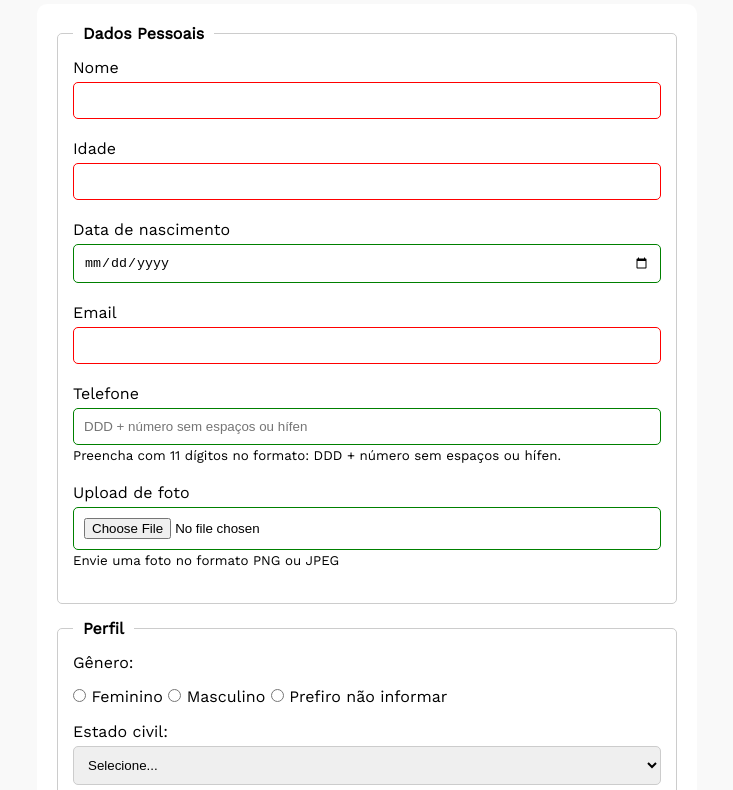
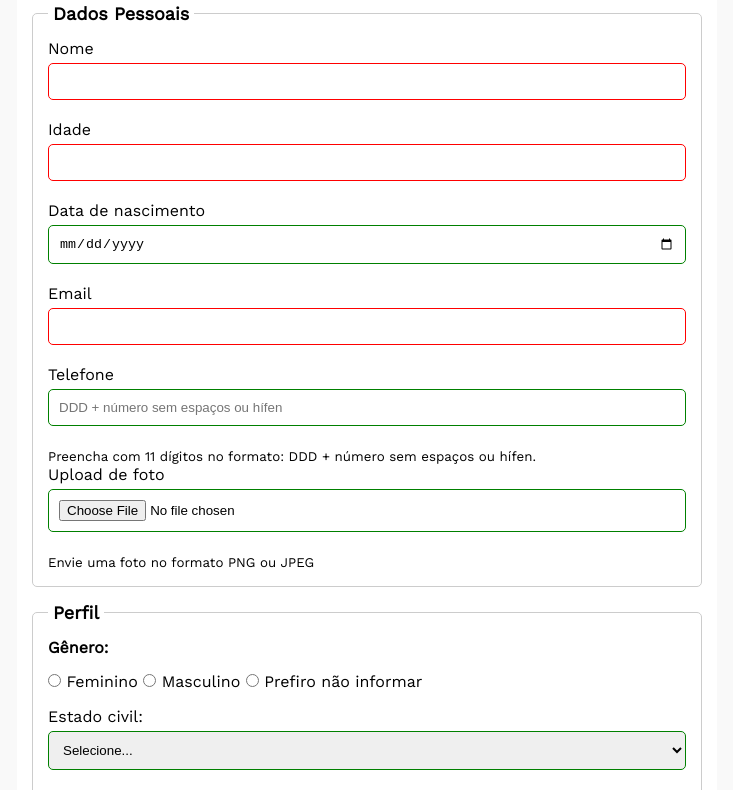
Before and after one commit to DaniCastilho/pesquisa-culturama, a plain HTML site: page index.html in a window 1280 px wide. Shown: the part 156-946 px from the top of the page, without its empty margins (273-1006 px from the left). Drawn offline with nearby package versions, Linux system fonts and the light colour scheme.

Commit message:
Atualiza estilos

```diff
--- a/css/style.css
+++ b/css/style.css
@@ -1,117 +1,112 @@
-/* CSS RESET */
-body, img, h1, p, fieldset, legend, label, input, select, textarea, button {
+* {
   margin: 0;
   padding: 0;
   box-sizing: border-box;
 }
 
-/* ESTILO DA PAGINA */
-body{
+body {
   background-color: #f9f9f9;
-    padding: 20px;
-    max-width: 700px;
-    margin: 0 auto;
   font-family: "Work Sans", sans-serif;
 }
 
-header{
+main {
+  width: 100%;
+  max-width: 700px;
+  margin: 0 auto;
+}
+
+header {
   text-align: center;
   margin-bottom: 20px;
 }
-
-img{
-    width: 95px;
+img {
+  width: 100px;
 }
 
-h1{
+h1 {
   font-family: "Fjalla One", sans-serif;
 }
 
-/* ESTILO DO FORMULARIO */
-form{
-    background-color: white;
-    padding: 20px;
+form {
+  background-color: #ffffff;
+  padding: 15px;
   border-radius: 10px;
+  margin-bottom: 100px;
 }
-
-fieldset{
+fieldset {
   padding: 15px;
-    border: 1px solid #ccc;
+  border: 1px solid #cccccc;
   border-radius: 5px;
   margin-bottom: 15px;
 }
-legend{
+
+legend {
   font-weight: bold;
-    padding: 0 10px;
+  font-size: 18px;
+  padding: 0 5px;
 }
 
-p{
-    margin-bottom: 15px
+label {
+  display: inline-block;
+  margin-bottom: 5px;
 }
 
-input, select, textarea{
+p {
+  margin-bottom: 15px;
+  font-weight: bold;
+}
+
+input,
+select,
+textarea {
   width: 100%;
-    padding:10px;
+  padding: 10px;
   margin-bottom: 20px;
-    border: 1px solid #ccc;
+  border: 1px solid #cccccc;
   border-radius: 5px;
 }
 
-textarea{
+textarea {
   min-height: 100px;
 }
 
 input[type="radio"],
-input[type="checkbox"]{
+input[type="checkbox"] {
   width: auto;
 }
 
-input[type="color"]{
+input[type="color"] {
   width: 40px;
-    padding: 0px 5px;
+  padding: 0 5px;
 }
 
-label{
-    margin-bottom: 5px;
-    display: inline-block
-}
-
-input[type="tel"],
-input[type="file"]{
-    margin-bottom: 0;
-}
-
-small{
-    margin-bottom: 20px;
-    display: inline-block;
-}
-
-input:focus{
-    border-color: cornflowerblue;
-    outline: none;
-}
-
-input:valid{
-    border-color: green;
-}
-input:invalid{
+input:invalid,
+select:invalid,
+textarea:invalid {
   border-color: red;
 }
 
-button{
+input:valid,
+select:valid,
+textarea:valid {
+  border-color: green;
+}
+
+button {
   width: 100px;
   height: 30px;
   margin-right: 10px;
-    background-color: #fff;
-    border: 1px solid #ccc;
+  background-color: #ffffff;
+  border: 1px solid #cccccc;
+  border-radius: 5px;
   cursor: pointer;
 }
 
-button[type="submit"]:hover{
+button[type="submit"]:hover {
   background-color: green;
-    color: #fff;
+  color: #ffffff;
 }
-button[type="reset"]:hover{
+button[type="reset"]:hover {
   background-color: orangered;
-    color: #fff;
+  color: #ffffff;
 }
```
Lines whose indentation alone changed are shown as unchanged.
